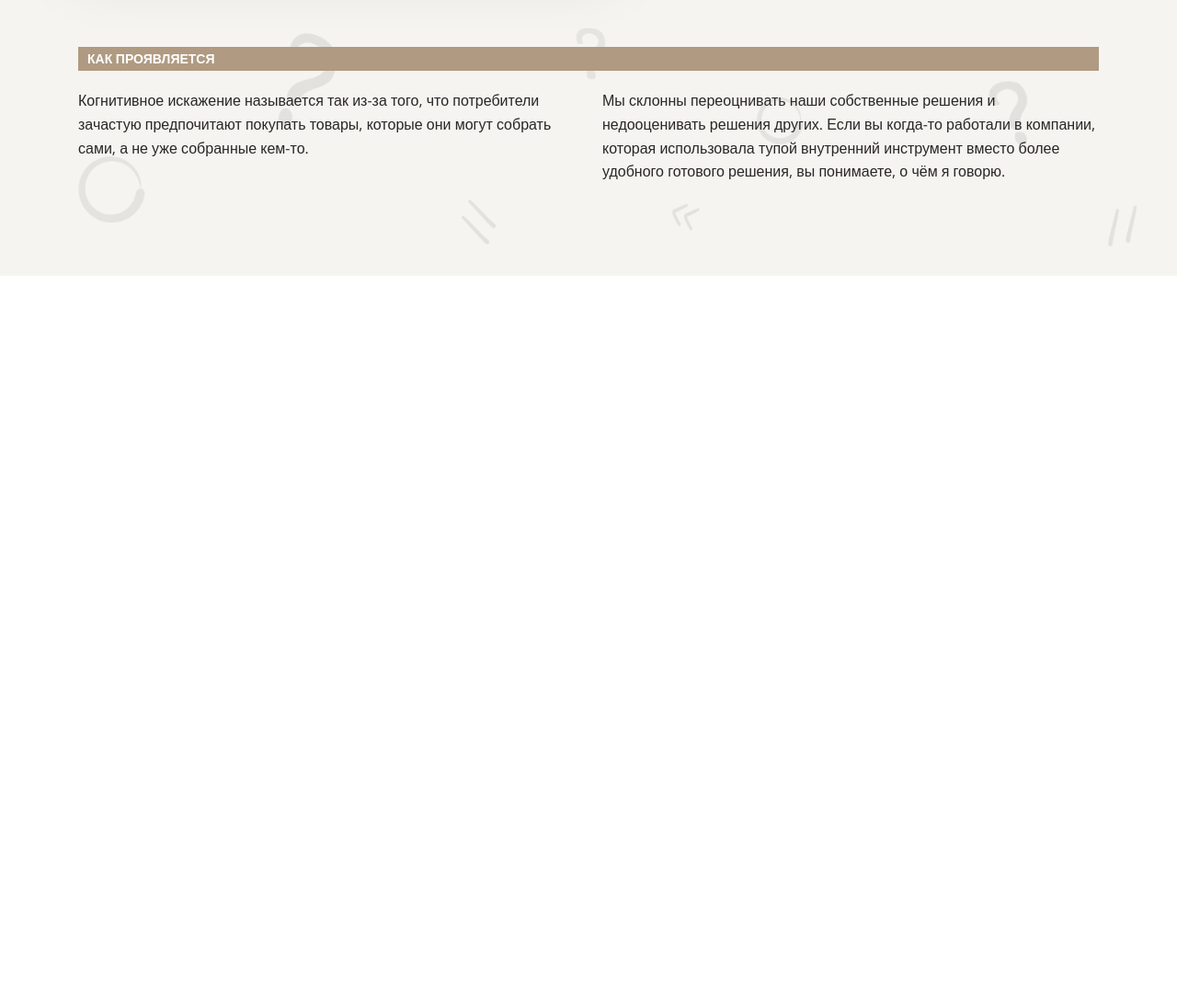
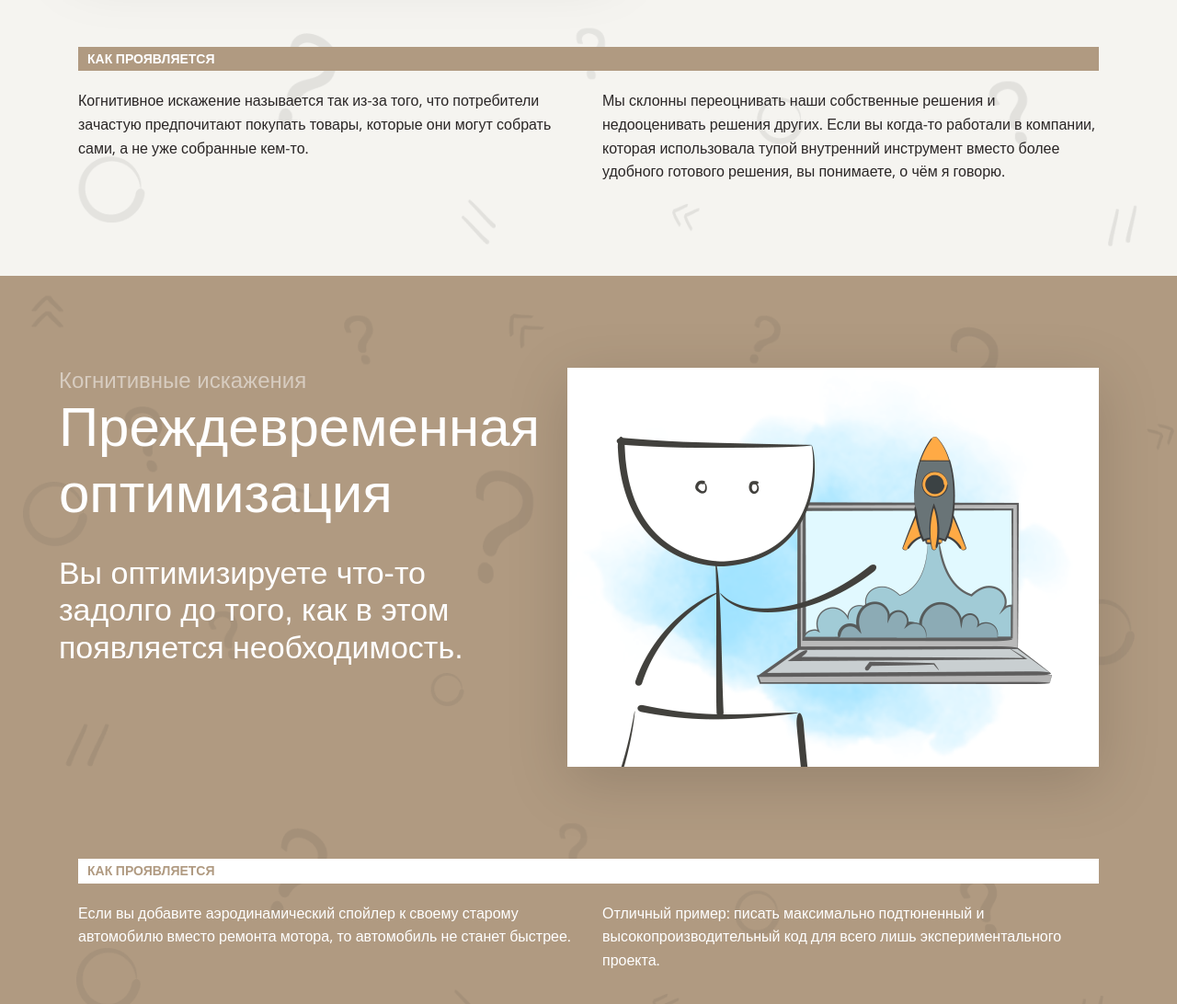
Before and after one commit to AndreiIlin/layout-designer-project-lvl1, a website: page src/index.html in a window 1280 px wide. Shown: the part 3544-4636 px from the top of the page at 92% size. Before the commit the page ends 3844 px from the top, so only its background shows below. Drawn offline with nearby package versions, Linux system fonts and the light colour scheme; files that its build step writes are made by us from their sources; a web font is replaced by a local one.

Commit message:
Complete 7 step

```diff
--- a/src/index.html
+++ b/src/index.html
@@ -99,6 +99,30 @@
       </div>
     </div>
   </section>
+  <section class="bg-img bg-brown">
+    <div class="container" id="premature-optimization">
+      <div class="main-section-first-element">
+        <div class="main-section-first-element-entries">
+          <img alt="premature-optimization-img" src="./images/2.png">
+        </div>
+        <div class="main-section-first-element-entries">
+          <p class="main-section-first-element-title">Когнитивные искажения</p>
+          <h1 class="main-section-first-element-header">Преждевременная оптимизация</h1>
+          <p class="main-section-first-element-description">Вы оптимизируете что-то задолго до того, как в этом
+            появляется необходимость.</p>
+        </div>
+      </div>
+      <div class="main-section-second-element">
+        <h2 class="main-section-second-element-header">Как проявляется</h2>
+      </div>
+      <div class="main-section-third-element">
+        <p class="main-section-third-element-text">Если вы добавите аэродинамический спойлер к своему старому автомобилю
+          вместо ремонта мотора, то автомобиль не станет быстрее.</p>
+        <p class="main-section-third-element-text">Отличный пример: писать максимально подтюненный и
+          высокопроизводительный код для всего лишь экспериментального проекта.</p>
+      </div>
+    </div>
+  </section>
 </main>
 <footer></footer>
 </body>
--- a/src/styles/scss/style.scss
+++ b/src/styles/scss/style.scss
@@ -207,8 +207,8 @@ h3 {
 }
 
 .main-section-first-element-entries {
+  line-height: 0;
   flex: 1 1 50%;
-  line-height: 0;
 
   & img {
     filter: drop-shadow(0px 16px 32px rgba(0, 0, 0, 0.15));
@@ -261,3 +261,24 @@ h3 {
   flex: 1 1 50%;
   margin: 0;
 }
+
+.bg-brown {
+  background-color: $brown;
+
+  & .main-section-first-element {
+    flex-direction: row-reverse;
+  }
+
+  & .main-section-first-element-title {
+    color: $op-white;
+  }
+
+  & .main-section-first-element-header, .main-section-first-element-description, .main-section-third-element-text {
+    color: $white;
+  }
+
+  & .main-section-second-element-header {
+    color: $brown;
+    background: $white;
+  }
+}
```
